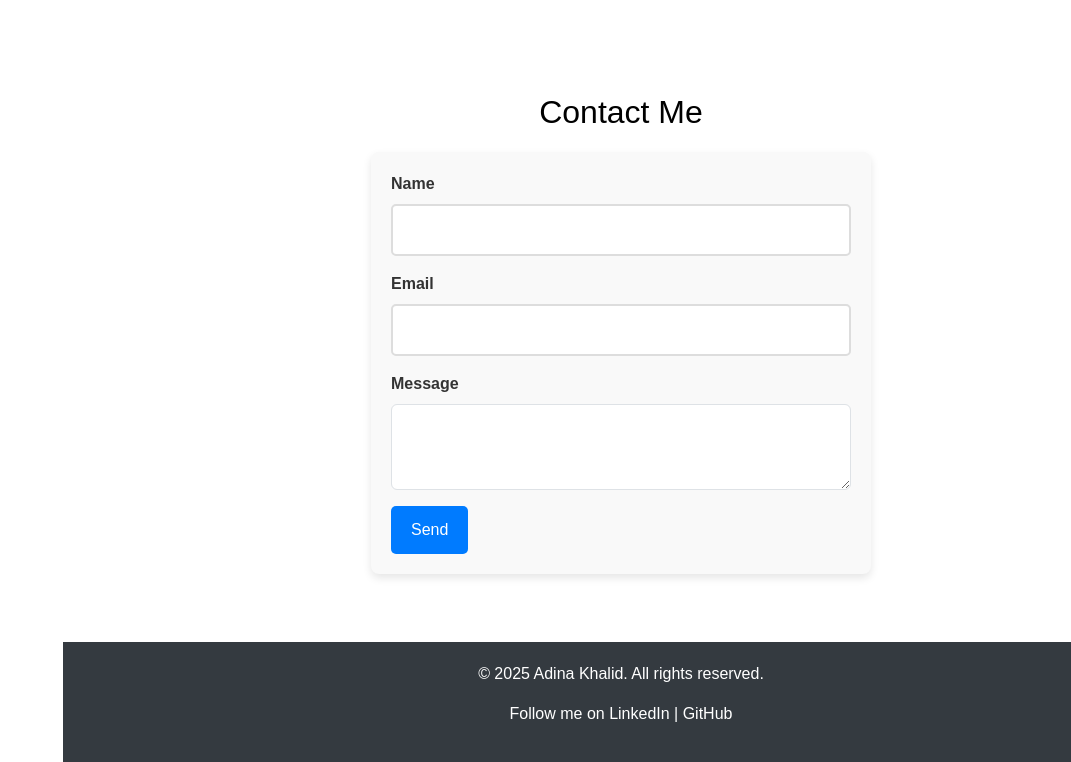
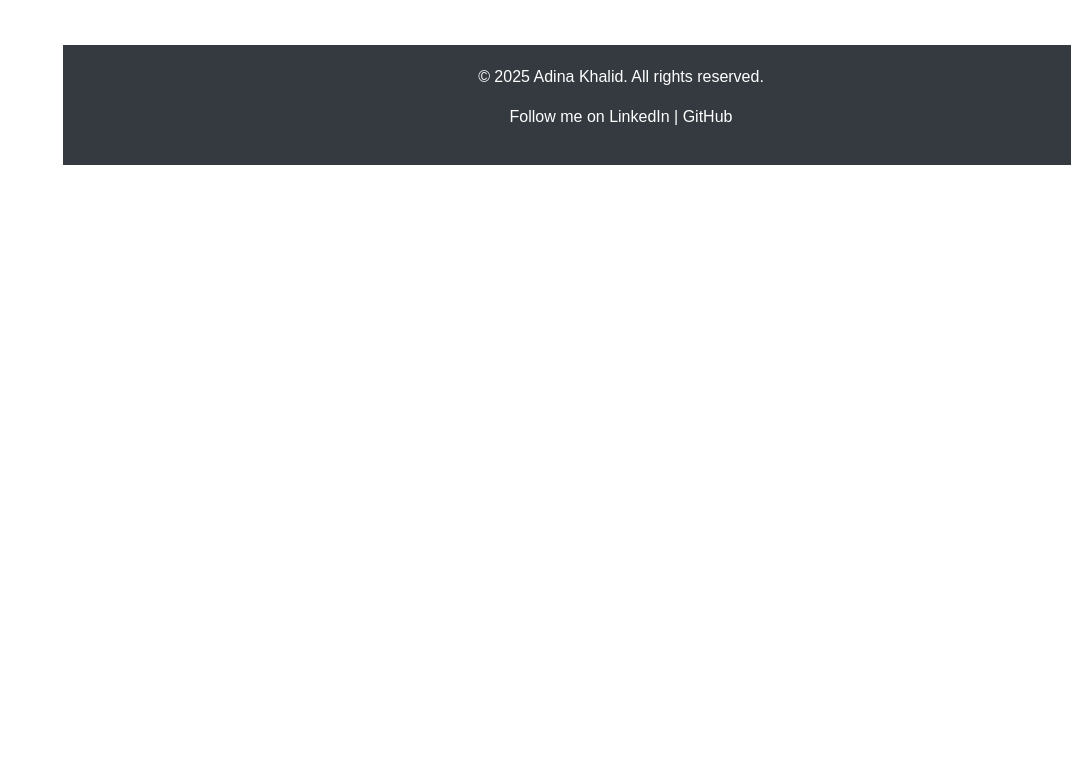
Before and after one commit to adina142/Demo_142, a plain HTML site: page index.html in a window 1280 px wide. Shown: the part 1896-2658 px from the top of the page, without its empty margins (209-1280 px from the left). After the commit the page ends 2061 px from the top, so only its background shows below. Drawn offline with nearby package versions, Linux system fonts and the light colour scheme; files that its build step writes are made by us from their sources.

Commit message:
Update index.html
EDIT

```diff
--- a/index.html
+++ b/index.html
@@ -317,25 +317,6 @@
 </section>
 
 
-    <!-- Contact Section -->
-    <section id="contact" class="container p-5">
-        <h2 class="text-center">Contact Me</h2>
-        <form id="contact-form">
-            <div class="mb-3">
-                <label for="name" class="form-label">Name</label>
-                <input type="text" class="form-control" id="name" required>
-            </div>
-            <div class="mb-3">
-                <label for="email" class="form-label">Email</label>
-                <input type="email" class="form-control" id="email" required>
-            </div>
-            <div class="mb-3">
-                <label for="message" class="form-label">Message</label>
-                <textarea class="form-control" id="message" rows="3" required></textarea>
-            </div>
-            <button type="submit" class="btn btn-primary">Send</button>
-        </form>
-    </section>
 
     <script src="https://cdn.jsdelivr.net/npm/bootstrap@5.3.0/dist/js/bootstrap.bundle.min.js"></script>
     <footer>
```
